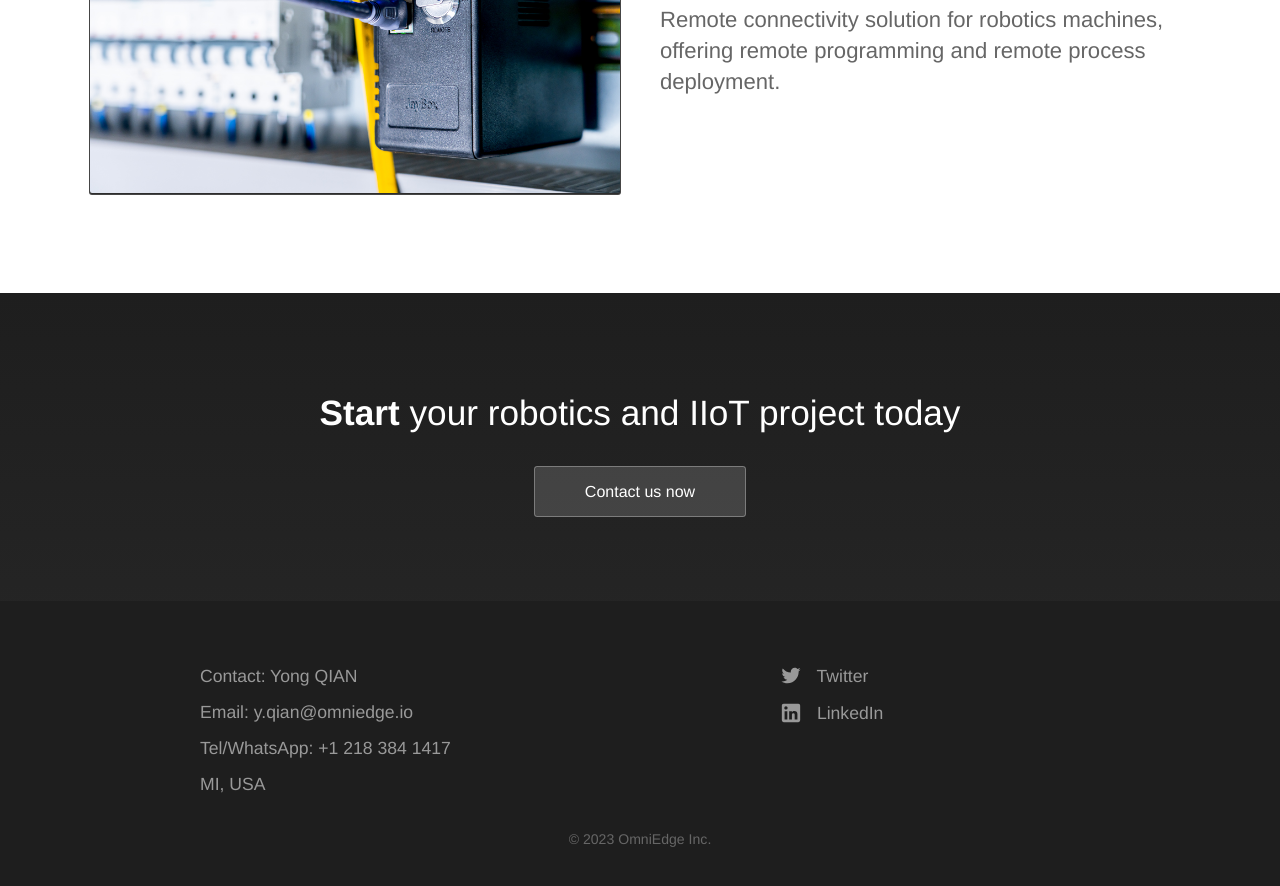
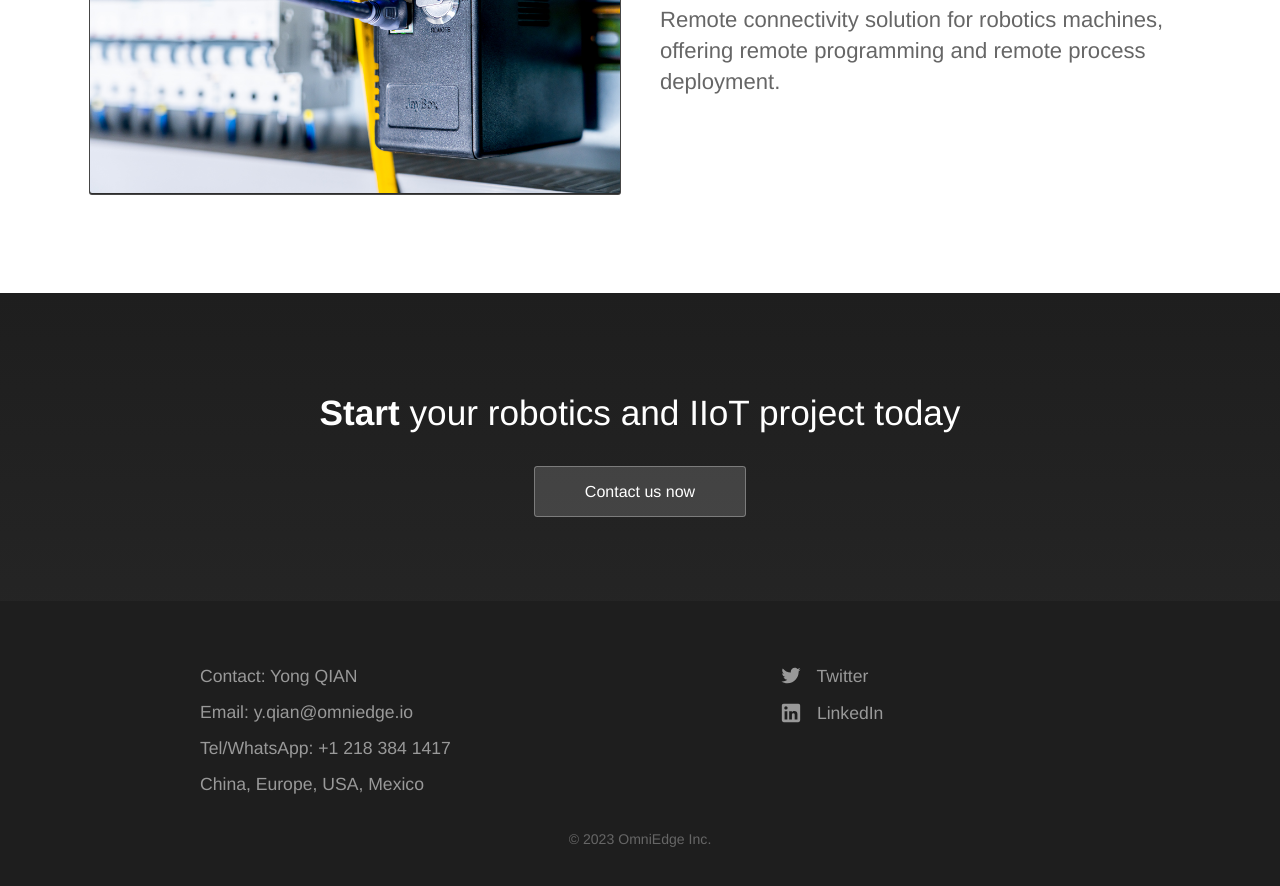
Before and after one commit to omniedgeio/omniedgeio.github.io, a Jekyll site: the page built from index.html, in a window 1280 px wide and 900 px high, scrolled down 2884 px. Shown: the top 886 px of the window. Built offline with Jekyll 4.4.1, drawn with Linux system fonts in a browser that asks for light colours; the list of posts is cut into pages by our own code; part of the change alters nothing that is shown.

```diff
--- a/_config.yml
+++ b/_config.yml
@@ -25,10 +25,6 @@ social:
 
 timezone: Etc/UTC
 
-collections:
-  staff_members:
-    _hide_content: true
-
 paginate: 10
 paginate_path: "/blog/:num/"
 permalink: pretty
@@ -45,28 +41,12 @@ defaults:
           height: 2500
   - scope:
       path: ""
-      type: "staff_members"
-    values:
-      _options:
-        image_path:
-          width: 600
-          height: 600
-  - scope:
-      path: ""
     values:
       layout: "page"
   - scope:
       path: "index.html"
     values:
       layout: "default"
-  - scope:
-      path: "contact.html"
-    values:
-      full_width: true
-
-jekyll-archives:
-  enabled:
-    - categories
 
 plugins:
   - jekyll-archives
@@ -80,9 +60,6 @@ exclude:
   - Gemfile.lock
   - README.md
   - LICENCE
-
-# -----------
-# CloudCannon
 
 _select_data:
   social_icons:
--- a/_layouts/default.html
+++ b/_layouts/default.html
@@ -32,10 +32,10 @@
 			<div class="container" id="contact">
 				<div class="footer-columns">
 					<ul class="footer-links">
-						<li>Contact: Yong QIAN</li>
+							<li>Contact: Yong QIAN</li>
 							<li>Email: y.qian@omniedge.io</li>
 							<li>Tel/WhatsApp: +1 218 384 1417</li>
-							<li>MI, USA</li>
+							<li>China, Europe, USA, Mexico</li>
 					</ul>
 
 					<ul class="footer-links">
```
